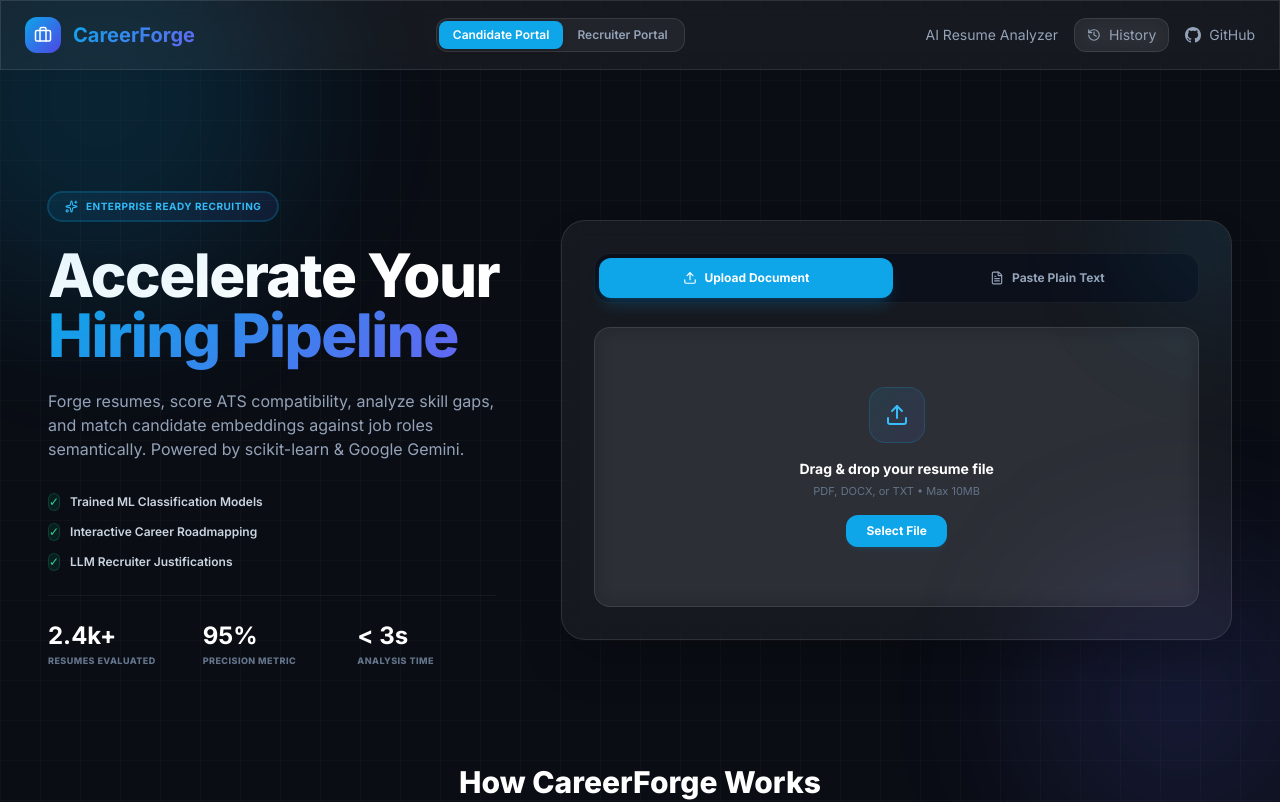
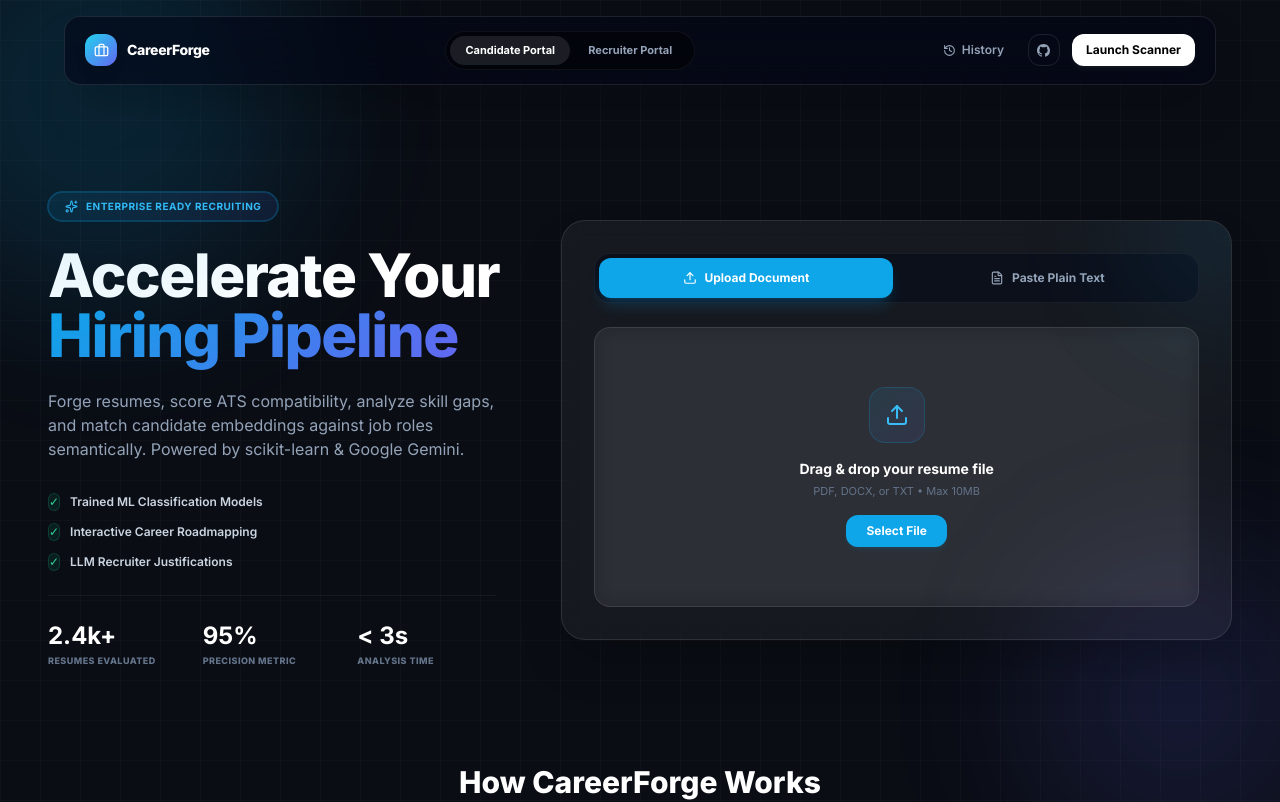
Before and after one commit to madhan1945/CareerForge, a React app in the folder frontend/: page / in a window 1280 px wide. Shown: the top 802 px of the page. Built offline with nearby package versions, Linux system fonts and the light colour scheme; the HTML template or start-up script is replaced by a standard one.

Commit message:
Transform Navbar to a floating Vercel/Linear frosted-glass style

```diff
--- a/frontend/src/components/Navbar.jsx
+++ b/frontend/src/components/Navbar.jsx
@@ -2,52 +2,79 @@
 
 export default function Navbar({ onHistoryClick, currentView, onViewChange }) {
   return (
-    <nav className="fixed top-0 left-0 right-0 z-50 glass border-b border-white/10">
-      <div className="max-w-7xl mx-auto px-6 py-4 flex items-center justify-between">
-        <div className="flex items-center gap-3">
-          <div className="w-9 h-9 rounded-xl bg-gradient-to-br from-sky-500 to-indigo-600 flex items-center justify-center">
-            <Briefcase size={18} className="text-white" />
+    <nav className="fixed top-4 inset-x-4 max-w-6xl mx-auto rounded-2xl border border-white/10 backdrop-blur-lg bg-slate-950/60 z-50 shadow-2xl">
+      <div className="px-5 py-3.5 flex items-center justify-between gap-4">
+
+        {/* Left: Brand Logo & Typography */}
+        <div
+          onClick={() => onViewChange("candidate")}
+          className="flex items-center gap-2.5 cursor-pointer group"
+        >
+          <div className="w-8 h-8 rounded-xl bg-gradient-to-br from-cyan-400 to-indigo-500 flex items-center justify-center shadow-lg relative overflow-hidden transition-transform duration-300 group-hover:scale-105">
+            <div className="absolute inset-0 bg-white/15 opacity-0 group-hover:opacity-100 transition-opacity" />
+            <Briefcase size={15} className="text-white" />
           </div>
-          <span className="text-xl font-bold gradient-text">CareerForge</span>
+          <span className="text-sm font-black tracking-tight text-white">
+            CareerForge
+          </span>
         </div>
 
-        {/* View Switcher */}
-        <div className="flex bg-white/5 border border-white/10 rounded-xl p-0.5">
+        {/* Center: Segmented Sliding Toggle */}
+        <div className="flex bg-black/40 border border-white/5 rounded-full p-1 relative">
+          <div
+            className={`absolute top-1 bottom-1 rounded-full bg-white/10 transition-all duration-300 ${
+              currentView === "candidate"
+                ? "left-1 w-[120px]"
+                : "left-[calc(100%-124px)] w-[120px]"
+            }`}
+          />
           <button
             onClick={() => onViewChange("candidate")}
-            className={`px-3.5 py-1.5 rounded-lg text-xs font-semibold transition-all ${
-              currentView === "candidate"
-                ? "bg-sky-500 text-white shadow-md"
-                : "text-slate-400 hover:text-white"
+            className={`px-3 py-1.5 rounded-full text-[11px] font-bold transition-colors duration-300 relative z-10 w-[120px] text-center ${
+              currentView === "candidate" ? "text-white" : "text-slate-400 hover:text-white"
             }`}
           >
             Candidate Portal
           </button>
           <button
             onClick={() => onViewChange("recruiter")}
-            className={`px-3.5 py-1.5 rounded-lg text-xs font-semibold transition-all ${
-              currentView === "recruiter"
-                ? "bg-sky-500 text-white shadow-md"
-                : "text-slate-400 hover:text-white"
+            className={`px-3 py-1.5 rounded-full text-[11px] font-bold transition-colors duration-300 relative z-10 w-[120px] text-center ${
+              currentView === "recruiter" ? "text-white" : "text-slate-400 hover:text-white"
             }`}
           >
             Recruiter Portal
           </button>
         </div>
 
-        <div className="flex items-center gap-4">
-          <span className="text-slate-400 text-sm hide-mobile">AI Resume Analyzer</span>
-          <button onClick={onHistoryClick} className="flex items-center gap-2 px-3 py-1.5 glass rounded-xl text-slate-400 hover:text-white transition-colors text-sm">
-            <History size={14} />
-            History
+        {/* Right: History, GitHub & High-Contrast CTA */}
+        <div className="flex items-center gap-3">
+          <button
+            onClick={onHistoryClick}
+            className="flex items-center gap-1.5 px-3 py-1.5 rounded-xl text-slate-400 hover:text-white hover:bg-white/5 transition-all text-xs font-semibold"
+          >
+            <History size={13} />
+            <span className="hide-mobile">History</span>
           </button>
-          <a href="https://github.com/madhan1945/CareerForge" target="_blank" rel="noopener noreferrer" className="flex items-center gap-2 text-slate-400 hover:text-white transition-colors text-sm">
-            <svg xmlns="http://www.w3.org/2000/svg" width="16" height="16" viewBox="0 0 24 24" fill="currentColor">
+
+          <a
+            href="https://github.com/madhan1945/CareerForge"
+            target="_blank"
+            rel="noopener noreferrer"
+            className="w-8 h-8 rounded-xl border border-white/10 flex items-center justify-center text-slate-400 hover:text-white hover:bg-white/5 transition-all flex-shrink-0"
+          >
+            <svg xmlns="http://www.w3.org/2000/svg" width="13" height="13" viewBox="0 0 24 24" fill="currentColor">
               <path d="M12 0C5.37 0 0 5.37 0 12c0 5.31 3.435 9.795 8.205 11.385.6.105.825-.255.825-.57 0-.285-.015-1.23-.015-2.235-3.015.555-3.795-.735-4.035-1.41-.135-.345-.72-1.41-1.23-1.695-.42-.225-1.02-.78-.015-.795.945-.015 1.62.87 1.845 1.23 1.08 1.815 2.805 1.305 3.495.99.105-.78.42-1.305.765-1.605-2.67-.3-5.46-1.335-5.46-5.925 0-1.305.465-2.385 1.23-3.225-.12-.3-.54-1.53.12-3.18 0 0 1.005-.315 3.3 1.23.96-.27 1.98-.405 3-.405s2.04.135 3 .405c2.295-1.56 3.3-1.23 3.3-1.23.66 1.65.24 2.88.12 3.18.765.84 1.23 1.905 1.23 3.225 0 4.605-2.805 5.625-5.475 5.925.435.375.81 1.095.81 2.22 0 1.605-.015 2.895-.015 3.3 0 .315.225.69.825.57A12.02 12.02 0 0 0 24 12c0-6.63-5.37-12-12-12z" />
             </svg>
-            GitHub
           </a>
+
+          <button
+            onClick={() => onViewChange("candidate")}
+            className="flex items-center gap-1 px-3.5 py-2 bg-white hover:bg-slate-200 active:scale-95 text-black rounded-xl text-xs font-bold transition-all shadow-md shadow-white/5 flex-shrink-0"
+          >
+            Launch Scanner
+          </button>
         </div>
+
       </div>
     </nav>
   );
```
